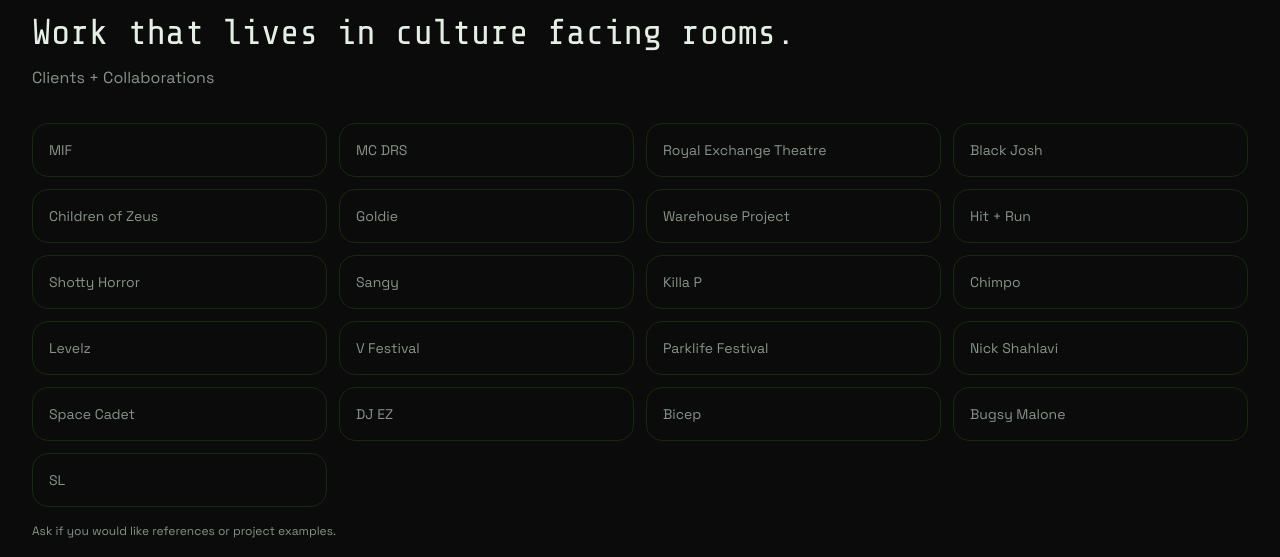
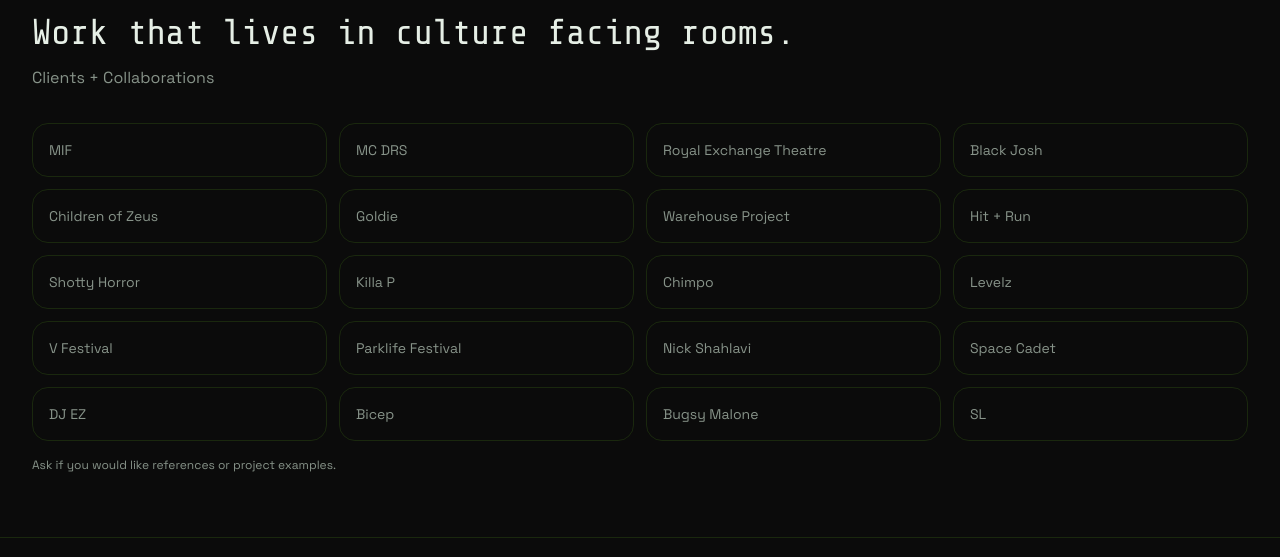
Before and after one commit to nuVizy/web2, a React (Vite) app: page / in a window 1280 px wide. Shown: the part 1983-2540 px from the top of the page. Built offline with nearby package versions, Linux system fonts and the light colour scheme; no server answers.

Commit message:
Updated Home.tsx

```diff
--- a/src/pages/Home.tsx
+++ b/src/pages/Home.tsx
@@ -170,7 +170,6 @@
     "Warehouse Project",
     "Hit + Run",
     "Shotty Horror",
-    "Sangy",
     "Killa P",
     "Chimpo",
     "Levelz",
```
